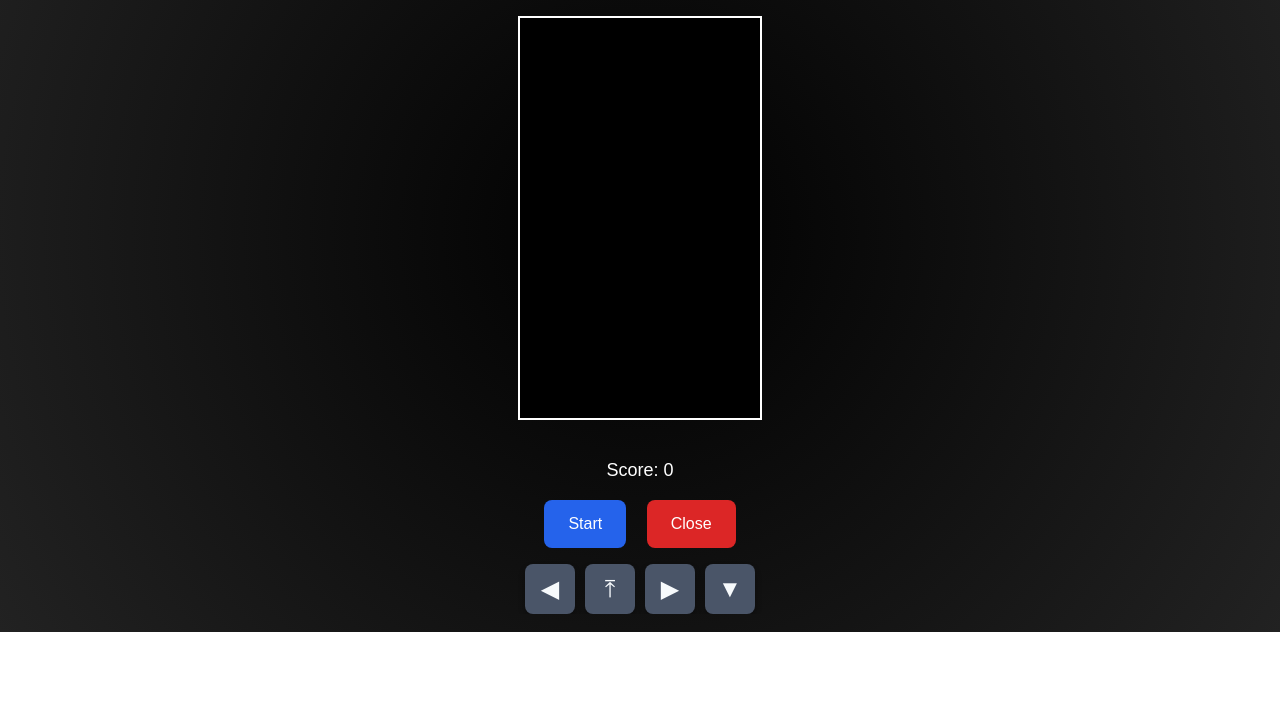
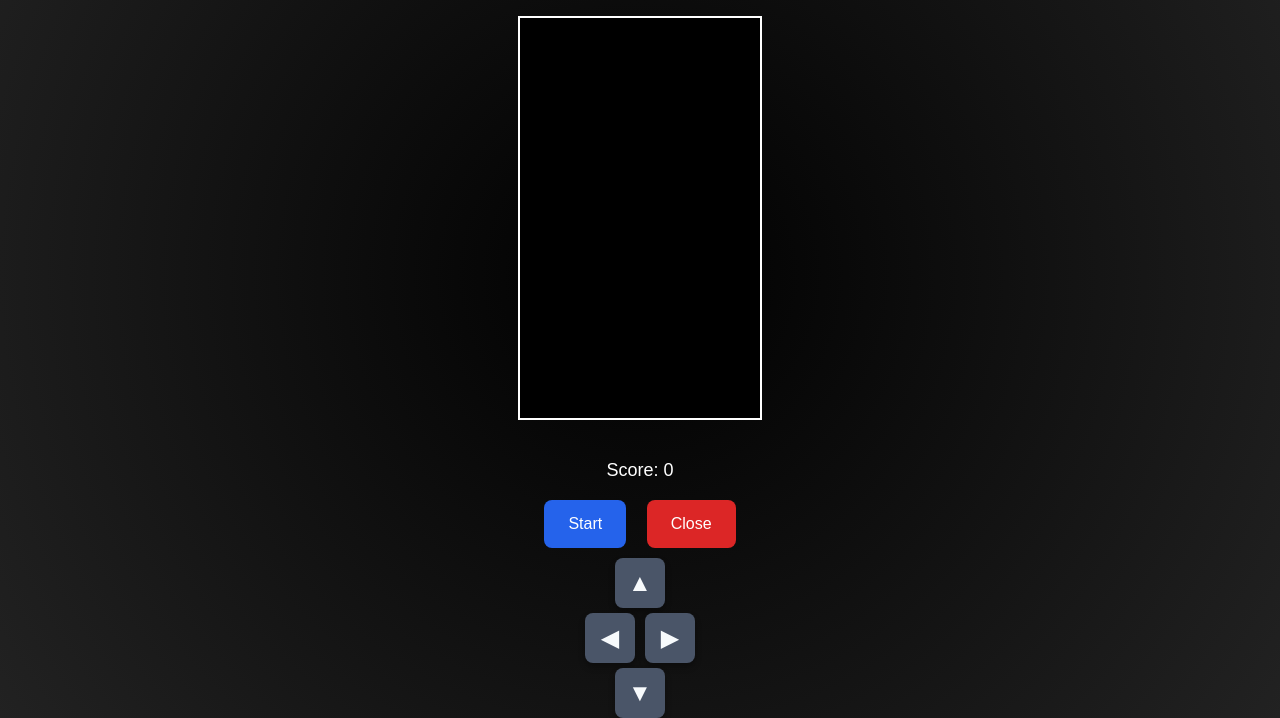
Before and after one commit to hippieforhire/mindofzach.pro, a plain HTML site: page tetris.html in a window 1280 px wide. Shown: the part 168-886 px from the top of the page. Before the commit the page ends 800 px from the top, so only its background shows below. Drawn offline with nearby package versions, Linux system fonts and the light colour scheme.

Commit message:
Update tetris.html

```diff
--- a/tetris.html
+++ b/tetris.html
@@ -59,11 +59,7 @@
       transform: scale(0.95);
     }
     .control-buttons {
-      display: flex;
-      justify-content: center;
-      flex-wrap: wrap;
-      gap: 10px;
-      margin-top: 10px;
+      margin-top:10px;
     }
     .control-button {
       background-color: #4a5568;
@@ -101,11 +97,19 @@
       <button class="px-6 py-3 bg-blue-600 rounded-lg hover:bg-blue-500" id="startTetrisButton">Start</button>
       <button class="px-6 py-3 bg-red-600 rounded-lg hover:bg-red-500" onclick="window.location.href='index.html'">Close</button>
     </div>
-    <div class="control-buttons mt-4">
-      <div class="control-button" id="tetrisLeft">◀</div>
-      <div class="control-button" id="tetrisRotate">⤒</div>
-      <div class="control-button" id="tetrisRight">▶</div>
-      <div class="control-button" id="tetrisDown">▼</div>
+    <!-- Arrange buttons in a cross layout -->
+    <div class="control-buttons" style="display:flex;flex-direction:column;align-items:center;">
+      <div style="display:flex;justify-content:center;">
+        <div class="control-button" id="tetrisUp">▲</div>
+      </div>
+      <div style="display:flex;justify-content:center;align-items:center;margin:5px 0;">
+        <div class="control-button" id="tetrisLeft">◀</div>
+        <div style="width:10px;"></div>
+        <div class="control-button" id="tetrisRight">▶</div>
+      </div>
+      <div style="display:flex;justify-content:center;">
+        <div class="control-button" id="tetrisDown">▼</div>
+      </div>
     </div>
   </main>
   <script src="js/tetris.js"></script>
```
